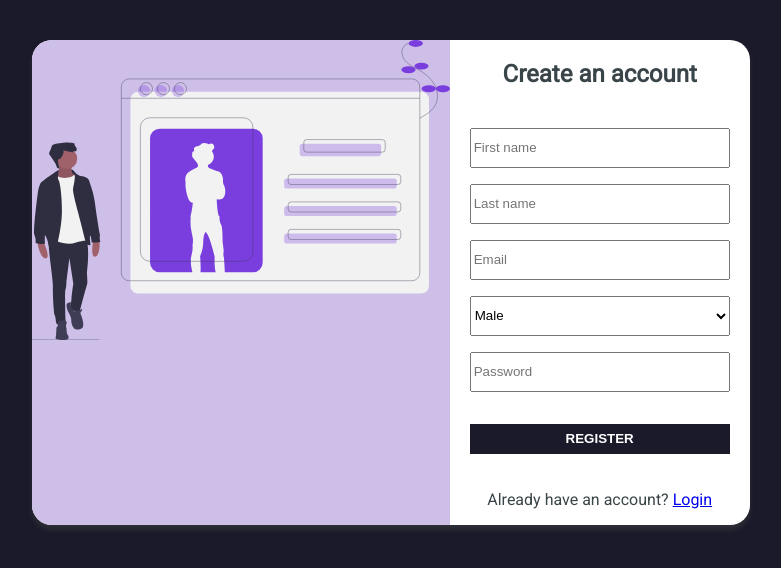
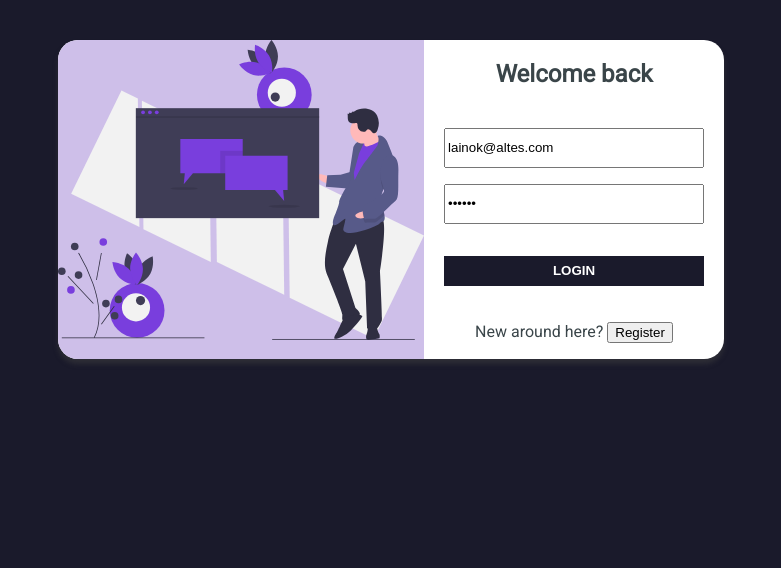
Before and after one commit to stanlymathai/improved-guacamole, a React (Create React App) app in the folder client/: page /register in a window 1280 px wide. Shown: the top 568 px of the page, without its empty margins (249-1030 px from the left). Built offline with nearby package versions, Linux system fonts and the light colour scheme.

Commit message:
chore; add auth reducer fn's

```diff
--- a/client/package.json
+++ b/client/package.json
@@ -3,6 +3,7 @@
   "version": "0.1.0",
   "private": true,
   "dependencies": {
+    "@reduxjs/toolkit": "^1.9.5",
     "@testing-library/jest-dom": "^5.17.0",
     "@testing-library/react": "^13.4.0",
     "@testing-library/user-event": "^13.5.0",
--- a/client/src/App.js
+++ b/client/src/App.js
@@ -1,24 +1,21 @@
-import { BrowserRouter as Router } from 'react-router-dom';
-import { Routes, Route } from 'react-router-dom';
+import React, { useState } from 'react';
 
-import Layout from './components/layout.component/Layout';
 import Login from './components/auth.component/Login';
 import Register from './components/auth.component/Register';
+
+import Chatboard from './components/chatboard.component';
 
 import './App.scss';
 
 function App() {
+  const [mode, setMode] = useState('login'); // login, register, chatboard
+
   return (
-    <Router>
-      <div className="App">
-        <Routes>
-          <Route exact path="/" element={<Layout />} />
-          <Route path="/login" element={<Login />} />
-          <Route path="/register" element={<Register />} />
-          <Route render={() => <h1>404 page not found</h1>} />
-        </Routes>
-      </div>
-    </Router>
+    <div className="App">
+      {mode === 'login' && <Login setMode={setMode} />}
+      {mode === 'register' && <Register setMode={setMode} />}
+      {mode === 'chatboard' && <Chatboard setMode={setMode} />}
+    </div>
   );
 }
 
--- a/client/src/components/auth.component/Login.js
+++ b/client/src/components/auth.component/Login.js
@@ -1,21 +1,20 @@
 import React, { useState } from 'react';
 import loginImage from '../../assets/images/login.svg';
-import { Link } from 'react-router-dom';
 
 import { useDispatch } from 'react-redux';
 import { login } from '../../store/actions.store/auth.action';
 
 import './Auth.scss';
 
-const Login = ({ history }) => {
+const Login = ({ setMode }) => {
   const dispatch = useDispatch();
 
   const [email, setEmail] = useState('lainok@altes.com');
-  const [password, setPassword] = useState('secred');
+  const [password, setPassword] = useState('sacred');
 
   const submitForm = (e) => {
     e.preventDefault();
-    dispatch(login({ email, password }, history));
+    dispatch(login({ email, password }, setMode));
   };
 
   return (
@@ -54,7 +53,10 @@ const Login = ({ history }) => {
             </form>
 
             <p>
-              New around here? <Link to="/register">Register</Link>
+              New around here?{' '}
+              <button type="button" onClick={() => setMode('register')}>
+                Register
+              </button>
             </p>
           </div>
         </div>
--- a/client/src/components/auth.component/Register.js
+++ b/client/src/components/auth.component/Register.js
@@ -1,25 +1,32 @@
 import React, { useState } from 'react';
+import { useDispatch } from 'react-redux';
+
+import { register } from '../../store/actions.store/auth.action';
 import registerImage from '../../assets/images/register.svg';
-import { Link } from 'react-router-dom';
-// import { useDispatch } from 'react-redux';
-// import { register } from '../../store/actions/auth';
 import './Auth.scss';
 
-const Register = ({ history }) => {
-  //   const dispatch = useDispatch();
+const Register = ({ setMode }) => {
+  const dispatch = useDispatch();
 
   const [firstName, setFirstName] = useState('');
   const [lastName, setLastName] = useState('');
+  const [gender, setGender] = useState('male');
+
   const [email, setEmail] = useState('');
-  const [gender, setGender] = useState('male');
   const [password, setPassword] = useState('');
 
   const submitForm = (e) => {
     e.preventDefault();
 
-    // dispatch(
-    //   register({ firstName, lastName, email, gender, password }, history)
-    // );
+    const payload = {
+      firstName,
+      lastName,
+      email,
+      gender,
+      password,
+    };
+
+    dispatch(register(payload, setMode));
   };
 
   return (
@@ -59,7 +66,7 @@ const Register = ({ history }) => {
                   onChange={(e) => setEmail(e.target.value)}
                   value={email}
                   required="required"
-                  type="text"
+                  type="email"
                   placeholder="Email"
                 />
               </div>
@@ -87,11 +94,14 @@ const Register = ({ history }) => {
                 />
               </div>
 
-              <button>REGISTER</button>
+              <button type="submit">REGISTER</button>
             </form>
 
             <p>
-              Already have an account? <Link to="/login">Login</Link>
+              Already have an account?{' '}
+              <button type="button" onClick={() => setMode('login')}>
+                Login
+              </button>
             </p>
           </div>
         </div>
--- /dev/null
+++ b/client/src/components/chatboard.component/index.js
@@ -0,0 +1,26 @@
+import React, { useEffect } from 'react';
+import { useSelector } from 'react-redux';
+
+const Chat = ({ setMode }) => {
+  const auth = useSelector((state) => state.auth);
+  console.log('user knri', auth);
+
+  useEffect(() => {
+    console.log('auth knri useEffect', auth);
+
+    if (!auth.isLoggedIn) {
+      setMode('login');
+    }
+    // eslint-disable-next-line react-hooks/exhaustive-deps
+  }, [auth]);
+
+  return (
+    <div id="chat-container">
+      <div>chat container</div>
+      <div> HI, {auth?.user?.firstName}</div>
+      {/* <div>{user}</div> */}
+    </div>
+  );
+};
+
+export default Chat;
--- a/client/src/components/layout.component/Layout.js
+++ /dev/null
@@ -1,9 +0,0 @@
-const Chat = () => {
-  return (
-    <div id="chat-container">
-      <div>chat container</div>
-    </div>
-  );
-};
-
-export default Chat;
--- a/client/src/index.js
+++ b/client/src/index.js
@@ -4,10 +4,15 @@ import './index.css';
 import App from './App';
 import reportWebVitals from './reportWebVitals';
 
+import store from './store';
+import { Provider } from 'react-redux';
+
 const root = ReactDOM.createRoot(document.getElementById('root'));
 root.render(
   <React.StrictMode>
-    <App />
+    <Provider store={store}>
+      <App />
+    </Provider>
   </React.StrictMode>
 );
 
--- a/client/src/services/auth.service.js
+++ b/client/src/services/auth.service.js
@@ -11,6 +11,7 @@ async function handle_request(url, data, headers) {
   try {
     const { data: _data } = await HTTP.post(url, data, headers);
     set_headers_and_storage(_data);
+    console.log('_data knri handle_request', _data);
     return _data;
   } catch (err) {
     console.log('Auth service err', err);
--- a/client/src/store/actions.store/auth.action.js
+++ b/client/src/store/actions.store/auth.action.js
@@ -1,41 +1,40 @@
-import auth_service from '../../services/auth.service';
+import authService from '../../services/auth.service';
 import * as types from '../types.store/auth.type';
 
-export const login = (params, history) => (dispatch) => {
-  return auth_service
-    .login(params)
-    .then((data) => {
-      console.log('data knri', data);
-      dispatch({ type: types.LOGIN, payload: data });
-      history.push('/');
-    })
-    .catch((err) => {
-      console.log('err knri', err);
-    });
+export const login = (params, setMode) => async (dispatch) => {
+  try {
+    const _data = await authService.login(params);
+    dispatch({ type: types.LOGIN, payload: _data });
+    setMode('chatboard');
+  } catch (err) {
+    console.error('Login error:', err);
+  }
 };
 
-export const register = (params, history) => (dispatch) => {
-  return auth_service
-    .register(params)
-    .then((data) => {
-      dispatch({ type: types.REGISTER, payload: data });
-      history.push('/');
-    })
-    .catch((err) => {});
+export const register = (params, setMode) => async (dispatch) => {
+  try {
+    const _data = await authService.register(params);
+    dispatch({ type: types.REGISTER, payload: _data });
+    setMode('chatboard');
+  } catch (err) {
+    console.error('Registration error:', err);
+  }
 };
 
-export const logout = () => (dispatch) => {
-  auth_service.logout();
-  dispatch({ type: types.LOGOUT });
+export const logout = () => async (dispatch) => {
+  try {
+    await authService.logout();
+    dispatch({ type: types.LOGOUT });
+  } catch (err) {
+    console.error('Logout error:', err);
+  }
 };
 
-export const update_profile = (params) => (dispatch) => {
-  return auth_service
-    .update_profile(params)
-    .then((data) => {
-      dispatch({ type: types.UPDATE_PROFILE, payload: data });
-    })
-    .catch((err) => {
-      throw err;
-    });
+export const update_profile = (params) => async (dispatch) => {
+  try {
+    const _data = await authService.update_profile(params);
+    dispatch({ type: types.UPDATE_PROFILE, payload: _data });
+  } catch (err) {
+    console.error('Update profile error:', err);
+  }
 };
--- /dev/null
+++ b/client/src/store/index.js
@@ -0,0 +1,13 @@
+import { configureStore } from '@reduxjs/toolkit';
+import thunk from 'redux-thunk';
+
+import authReducer from './reducers.store/auth.reducer';
+
+export const store = configureStore({
+  reducer: {
+    auth: authReducer,
+  },
+  middleware: [thunk],
+});
+
+export default store;
--- /dev/null
+++ b/client/src/store/reducers.store/auth.reducer.js
@@ -0,0 +1,53 @@
+import * as ActionTypes from '../types.store/auth.type';
+
+const initialState = {
+  user: {},
+  token: '',
+  isLoggedIn: false,
+  error: null, // Add an error field for error handling
+};
+
+const authReducer = (state = initialState, action) => {
+  const { type, payload } = action;
+
+  switch (type) {
+    case ActionTypes.LOGIN:
+      return {
+        ...state,
+        user: payload.user,
+        token: payload.token,
+        isLoggedIn: true,
+      };
+    case ActionTypes.REGISTER:
+      return {
+        ...state,
+        user: payload.user,
+        token: payload.token,
+        isLoggedIn: true,
+        error: null, // Clear any previous errors
+      };
+
+    case ActionTypes.LOGOUT:
+      return {
+        ...state,
+        user: {},
+        token: '',
+        isLoggedIn: false,
+        error: null,
+      };
+
+    case ActionTypes.UPDATE_PROFILE:
+      return {
+        ...state,
+        user: payload,
+        error: null,
+      };
+
+    // Add error handling here if needed
+
+    default:
+      return state;
+  }
+};
+
+export default authReducer;
```
Also changed, not shown: 2 other files (tests, documents, lock files or other folders).
